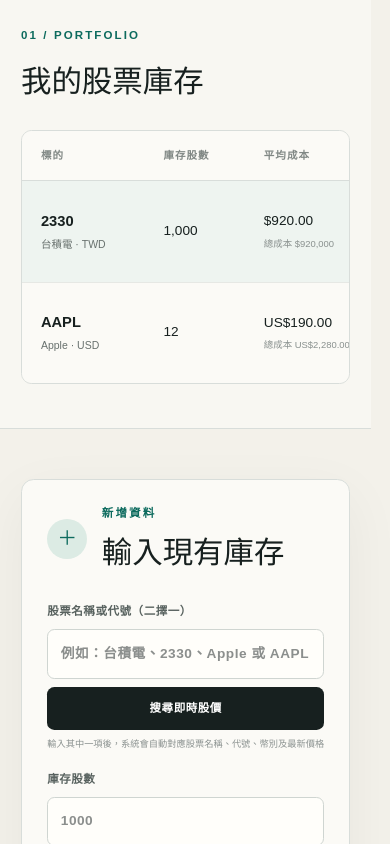
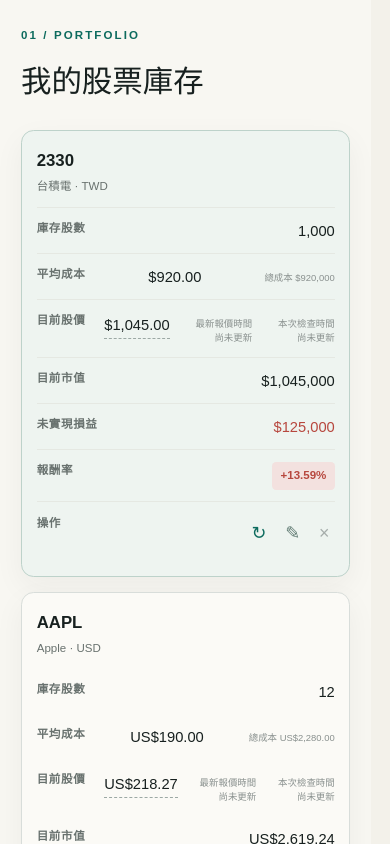
Before and after one commit to hsuanchen6918/Stocknote, a Next.js app: page / in a window 390 px wide. Shown: the part 1100-1944 px from the top of the page. Built offline with nearby package versions, Linux system fonts and the light colour scheme; no server answers.

Commit message:
Improve mobile portfolio layout

```diff
--- a/app/globals.css
+++ b/app/globals.css
@@ -42,3 +42,29 @@ input,select { width:100%; border:1px solid #cfd5d1; background:#fffefa; color:v
 .simulator-panel{background:#eef2ec}.current-line{display:flex;gap:8px;margin:-5px 0 22px;flex-wrap:wrap}.current-line span{background:#dfe7e0;padding:7px 10px;border-radius:5px;color:#53615c;font-size:10px}.result-card{background:var(--ink);color:white;border-radius:10px;padding:24px;margin:6px 0 18px}.result-card>p{color:#aab6b1;font-size:10px;letter-spacing:1px;margin:0 0 18px}.result-main{display:flex;align-items:end;justify-content:space-between;border-bottom:1px solid #3b4542;padding-bottom:18px}.result-main span{font-size:12px;color:#b8c1be}.result-main strong{font:500 31px Georgia}.result-grid{display:grid;grid-template-columns:repeat(4,1fr);gap:12px;padding-top:18px}.result-grid div{display:flex;flex-direction:column;gap:7px}.result-grid span{color:#98a49f;font-size:9px}.result-grid b{font-size:12px}.target-box{display:grid;grid-template-columns:1fr 1fr;gap:24px;border:1px solid #c9d4cd;border-radius:9px;padding:20px;background:#f8faf5}.target-box label{margin:0}.target-box>div{display:flex;flex-direction:column;border-left:1px solid var(--line);padding-left:24px}.target-box span{font-size:10px;color:var(--muted)}.target-box strong{font:500 25px Georgia;margin:7px 0}.target-box small{font-size:9px;color:#89908d}.simulator-empty{padding:80px 20px!important;}
 footer{max-width:1280px;margin:0 auto;padding:26px 28px 45px;border-top:1px solid var(--line);display:flex;justify-content:space-between;color:#858c89;font-size:10px;letter-spacing:.5px}footer p{margin:0;}
 @media(max-width:800px){.topbar{padding:0 20px}.topbar nav{display:none}.hero{padding:48px 22px 38px}.hero .market-pulse{display:none}h1{font-size:46px;letter-spacing:-2px}.summary-grid{padding:0 20px 48px;grid-template-columns:1fr}.metric,.metric:first-child,.metric:last-child{border:1px solid var(--line);border-radius:10px}.section-block{padding:42px 20px}.workbench{grid-template-columns:1fr;padding:0 20px;margin:48px auto}.panel{padding:24px}.two-col,.lookup-result{grid-template-columns:1fr}.lookup-row{grid-template-columns:1fr}.lookup-row button{padding:12px}.fees-box{flex-direction:column;gap:12px}.result-grid{grid-template-columns:1fr 1fr}.target-box{grid-template-columns:1fr}.target-box>div{border-left:0;border-top:1px solid var(--line);padding:18px 0 0}.outline{display:none}footer{margin:0 20px;padding-left:0;padding-right:0;display:block;line-height:1.7}.status{font-size:0}.status .live-dot{margin:0}.chevron{display:none}}
+@media(max-width:800px){
+  .table-wrap{overflow:visible;border:0;border-radius:0;background:transparent;}
+  .table-wrap table{width:100%;min-width:0;border-collapse:separate;border-spacing:0;}
+  .table-wrap thead{display:none;}
+  .table-wrap tbody{display:grid;gap:14px;}
+  .table-wrap tr{display:block;border:1px solid var(--line);border-radius:12px;background:var(--card);padding:12px 14px;box-shadow:0 10px 28px rgba(31,43,40,.05);}
+  .table-wrap tbody tr:hover,.table-wrap tbody tr.selected{background:#eef4f0;border-color:#bdd2ca;}
+  .table-wrap td{display:flex;align-items:flex-start;justify-content:space-between;gap:18px;padding:11px 0;border-bottom:1px solid #e5e8e2;font-size:14px;text-align:right;}
+  .table-wrap td:last-child{border-bottom:0;}
+  .table-wrap td::before{content:"";flex:0 0 auto;color:var(--muted);font-size:11px;font-weight:800;letter-spacing:.6px;text-align:left;white-space:nowrap;}
+  .table-wrap td:nth-child(1){display:block;text-align:left;padding-top:4px;}
+  .table-wrap td:nth-child(1)::before{display:none;}
+  .table-wrap td:nth-child(2)::before{content:"庫存股數";}
+  .table-wrap td:nth-child(3)::before{content:"平均成本";}
+  .table-wrap td:nth-child(4)::before{content:"目前股價";}
+  .table-wrap td:nth-child(5)::before{content:"目前市值";}
+  .table-wrap td:nth-child(6)::before{content:"未實現損益";}
+  .table-wrap td:nth-child(7)::before{content:"報酬率";}
+  .table-wrap td:nth-child(8){justify-content:flex-end;gap:8px;padding-top:12px;}
+  .table-wrap td:nth-child(8)::before{content:"操作";margin-right:auto;}
+  .table-wrap .empty{display:block;width:100%;border:1px dashed var(--line);border-radius:12px;background:var(--card);text-align:center!important;}
+  .table-wrap .empty::before{display:none;}
+  .stock-name span{font-size:16px;}
+  .stock-name small{font-size:11px;}
+  .quote-time{white-space:normal;text-align:right;}
+}
```
